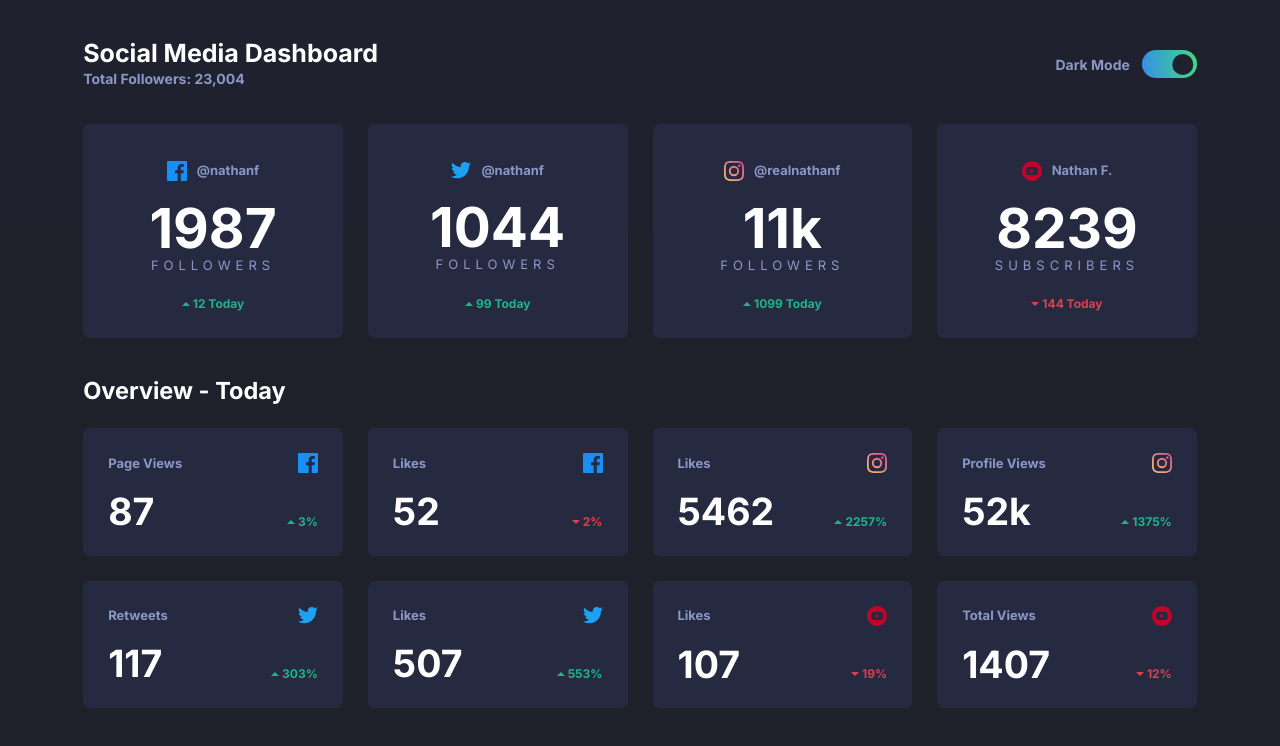
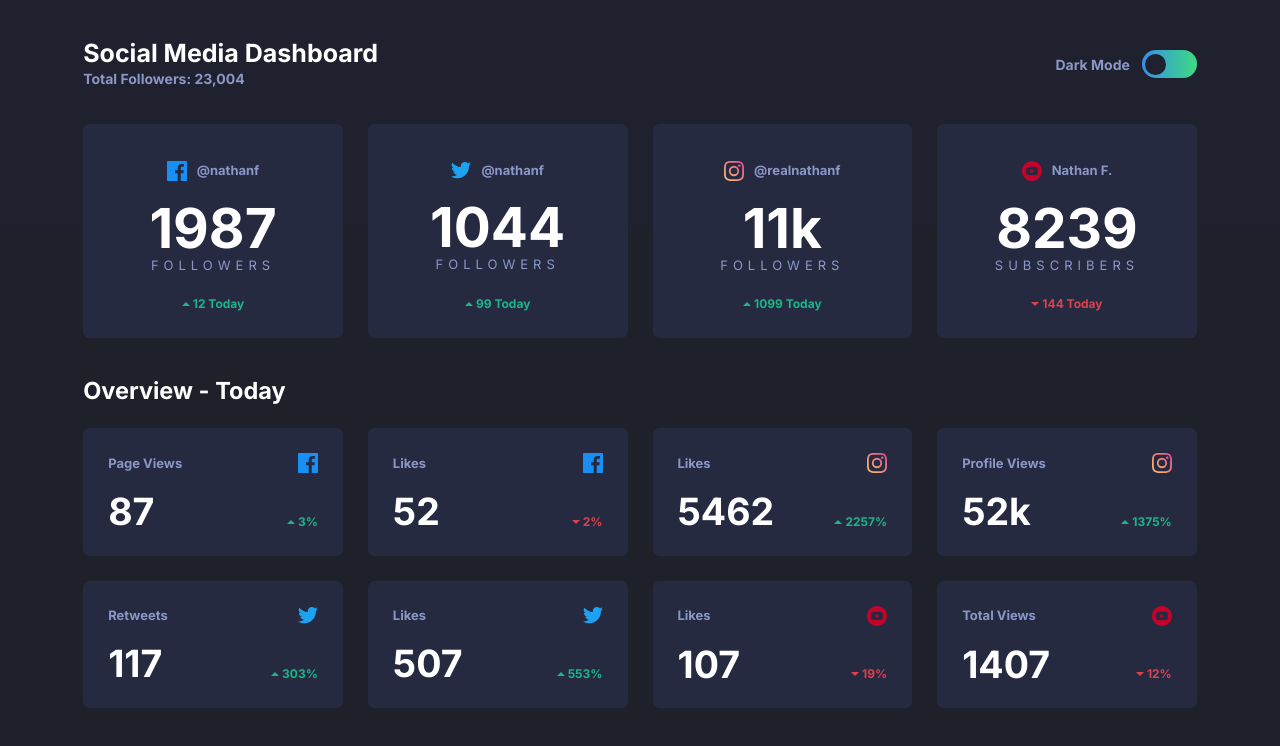
Before and after one commit to dusanlukic404/social-media-dashboard, a website built with Parcel: page src/index.html in a window 1280 px wide. Both pictures are taken after a click on the element 1169 px from the left and 64 px from the top of the page. Built offline with nearby package versions, Linux system fonts and the light colour scheme.

Commit message:
added active class for toggle button

```diff
--- a/src/scss/components/_buttons.scss
+++ b/src/scss/components/_buttons.scss
@@ -41,5 +41,10 @@
     border-radius: 50%;
     background-color: var(--pattern);
     transform: translateX(130%);
+    transition: all 400ms ease;
+
+    &.toggler--active {
+      transform: translateX(0);
+    }
   }
 }
```
